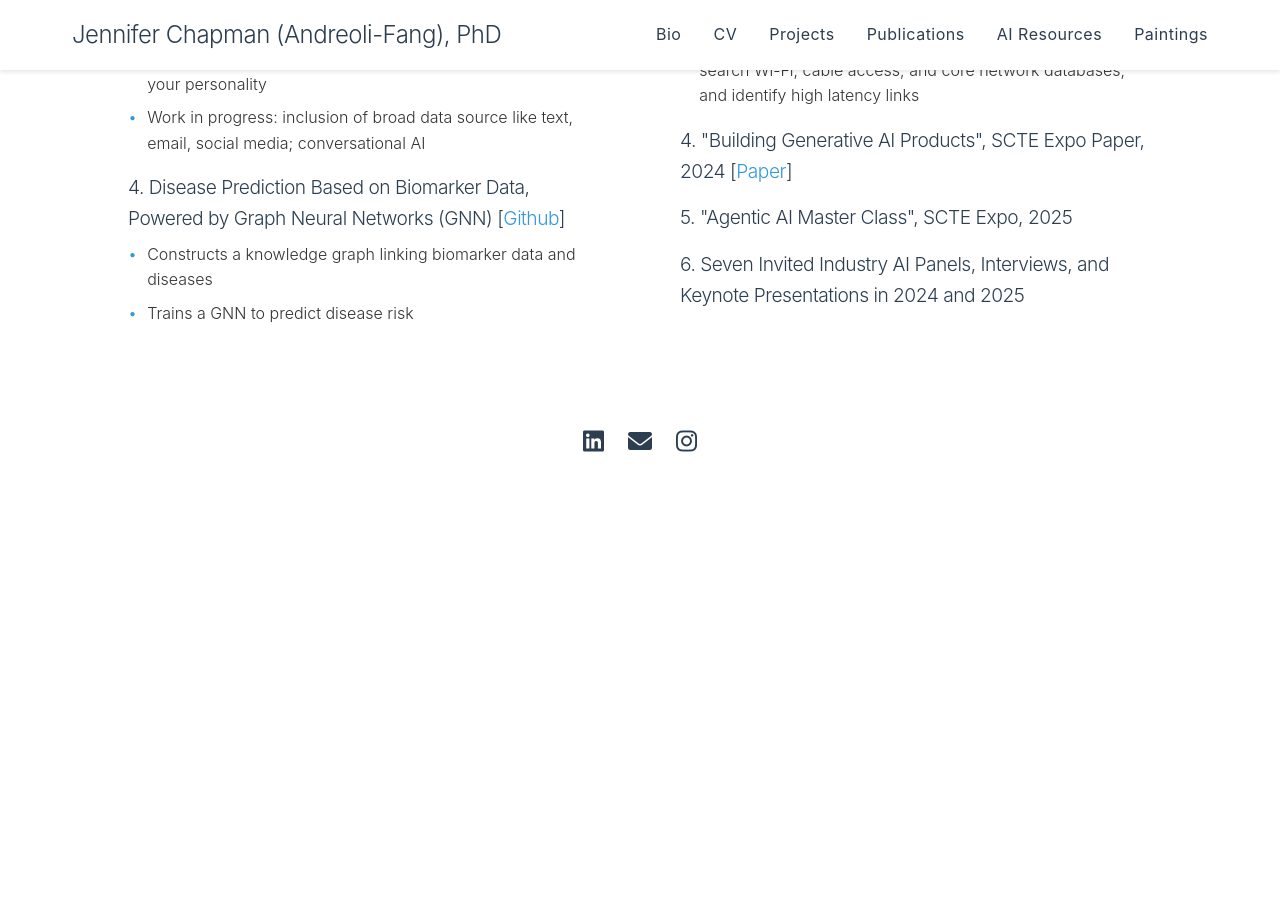
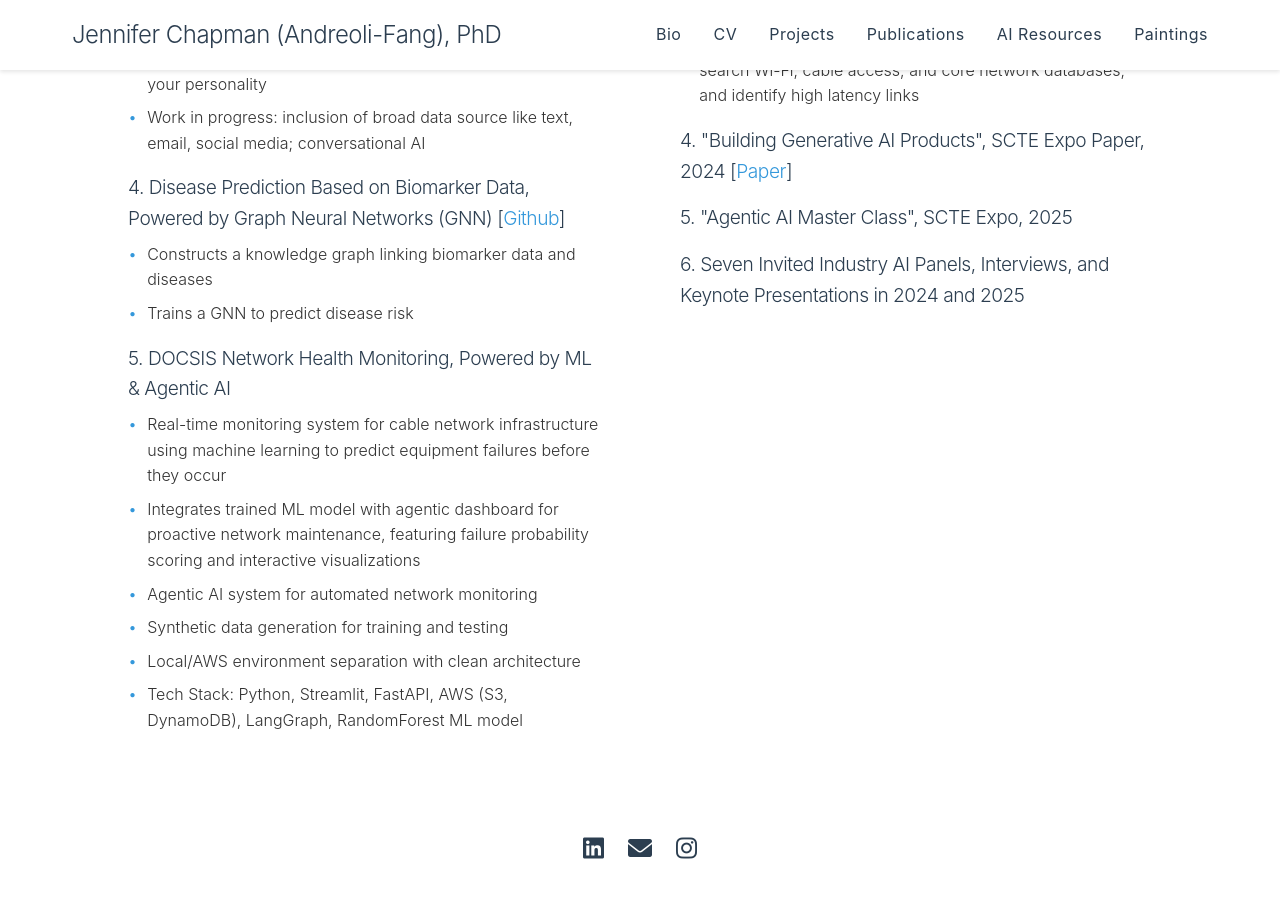
Before and after one commit to nextjen-ai/nextjen-ai.github.io, a Jekyll site: the page built from projects.md, in a window 1280 px wide and 900 px high, scrolled down 768 px. Built offline with Jekyll 4.4.1, drawn with Linux system fonts in a browser that asks for light colours; before the commit the page ends 1261 px from its top, so only the background shows below that.

Commit message:
Content: Added new personal project to Projects page

```diff
--- a/_includes/projects-content.html
+++ b/_includes/projects-content.html
@@ -33,6 +33,16 @@
                     <li>Constructs a knowledge graph linking biomarker data and diseases</li>
                     <li>Trains a GNN to predict disease risk</li>
                 </ul>
+
+                <h3>5. DOCSIS Network Health Monitoring, Powered by ML & Agentic AI</h3>
+                <ul>
+                    <li>Real-time monitoring system for cable network infrastructure using machine learning to predict equipment failures before they occur</li>
+                    <li>Integrates trained ML model with agentic dashboard for proactive network maintenance, featuring failure probability scoring and interactive visualizations</li>
+                    <li>Agentic AI system for automated network monitoring</li>
+                    <li>Synthetic data generation for training and testing</li>
+                    <li>Local/AWS environment separation with clean architecture</li>
+                    <li>Tech Stack: Python, Streamlit, FastAPI, AWS (S3, DynamoDB), LangGraph, RandomForest ML model</li>
+                </ul>
             </div>
         </div>
 
```
